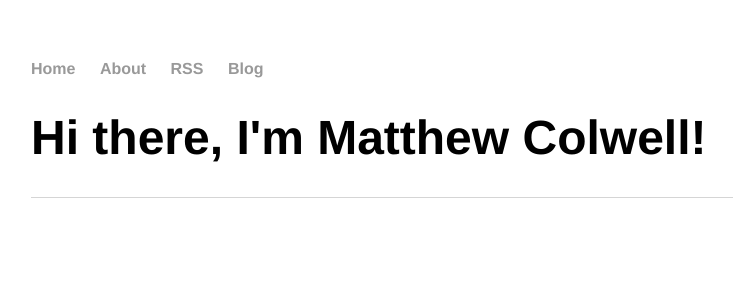
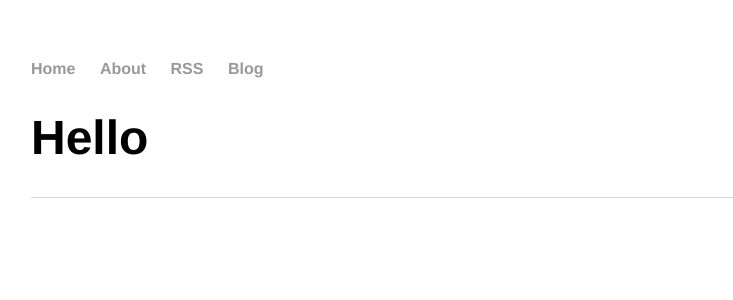
Before and after one commit to thisisamatthew/thisisamatthew.github.io, a Jekyll site: the page built from index.html, in a window 1280 px wide. Shown: the top 300 px of the page, without its empty margins (161-894 px from the left). Built offline with Jekyll 4.4.1, drawn with Linux system fonts in a browser that asks for light colours.

Commit message:
Update index.html

```diff
--- a/index.html
+++ b/index.html
@@ -3,5 +3,5 @@ layout: default
 title: This is a Blog
 ---
 <div class="blurb">
-	<h1>Hi there, I'm Matthew Colwell!</h1>
+	<h1>Hello</h1>
 </div><!-- /.blurb -->
```
